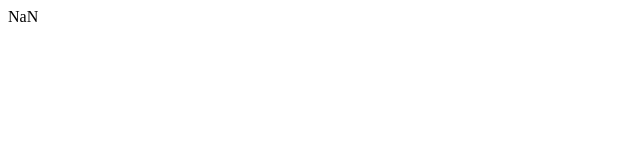
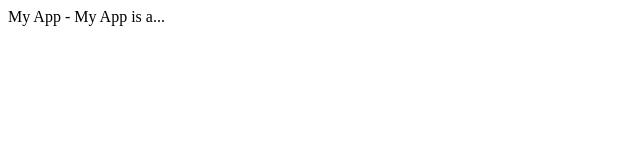
Before and after one commit to hemantyogananda/my-app, a Next.js app: page / in a window 1280 px wide. Shown: the top 160 px of the page, without its empty margins (0-640 px from the left). Built offline with nearby package versions, Linux system fonts and the light colour scheme.

Commit message:
resolved NaN issue

```diff
--- a/app/layout.js
+++ b/app/layout.js
@@ -5,7 +5,7 @@ import { metadata } from "./metadata";
     return (
       <html lang="en">
         <body>
-          <div id="root">{ metadata.title - metadata.description }</div>
+          <div id="root">{ metadata.title} -  {metadata.description }</div>
         </body>
       </html>
     )
```
